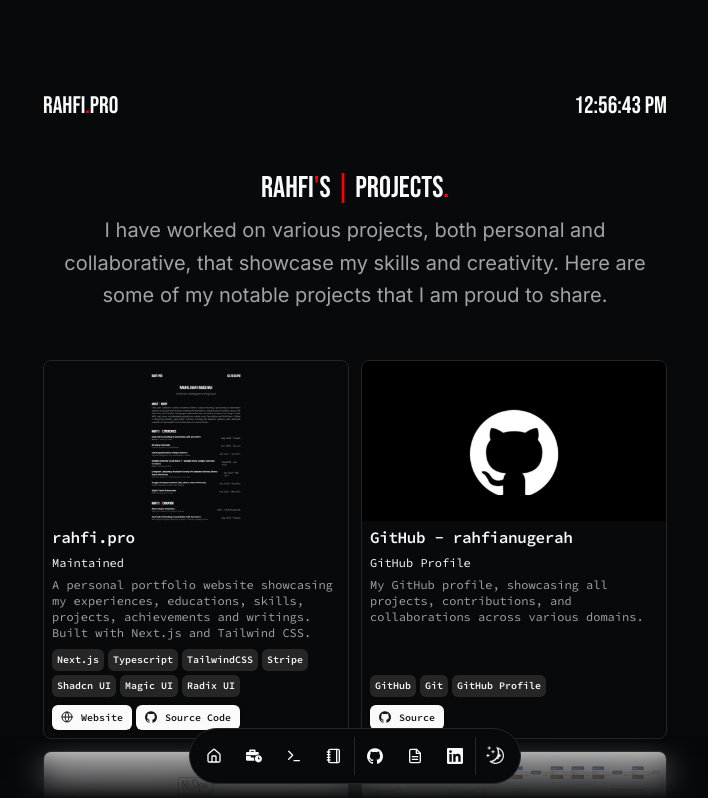
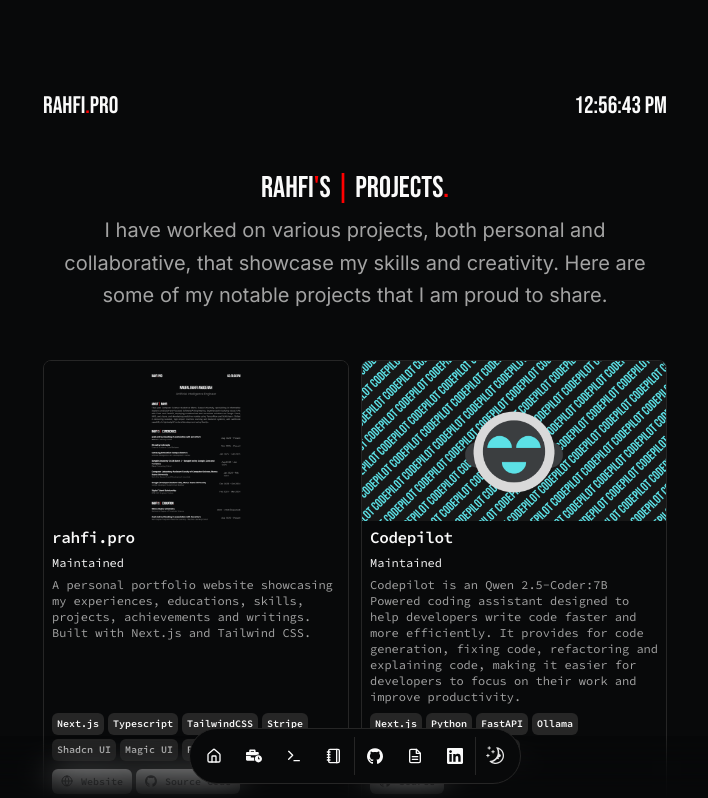
Before and after one commit to rahfianugerah/portfolio, a Next.js app: page /project in a window 1280 px wide. Shown: the top 798 px of the page, without its empty margins (285-993 px from the left). Built offline with nearby package versions, Linux system fonts and the light colour scheme.

Commit message:
chore: update the resume file

```diff
--- a/src/data/resume.tsx
+++ b/src/data/resume.tsx
@@ -404,29 +404,32 @@ export const DATA = {
       video: "",
     },
     {
-      title: "GitHub - rahfianugerah",
-      href: "https://github.com/rahfianugerah",
-      status: "GitHub Profile",
+      title: "Codepilot",
+      href: "https://github.com/codepilot",
+      status: "Maintained",
       description:
-        "My GitHub profile, showcasing all projects, contributions, and collaborations across various domains.",
+        "Codepilot is an Qwen 2.5-Coder:7B Powered coding assistant designed to help developers write code faster and more efficiently. It provides for code generation, fixing code, refactoring and explaining code, making it easier for developers to focus on their work and improve productivity.",
       technologies: [
-        "GitHub",
-        "Git",
-        "GitHub Profile"
+        "Next.js",
+        "Python",
+        "FastAPI",
+        "Ollama",
+        "Qwen 2.5-Coder:7B",
+        "LLMs",
       ],
       links: [
         {
           type: "Source",
-          href: "https://github.com/rahfianugerah",
+          href: "https://github.com/codepilot",
           icon: <Icons.github className="size-3" />,
         },
       ],
-      image: "/github.png",
+      image: "/codepilot-project.png",
       video: "",
     },
     {
       title: "An MLOps Approach for Heart Failure Prediction Using MLP and Bayesian Optimization via Tree-Structured Parzen Estimator (TPE)",
-      href: "https://github.com/rahfianugerah/mlops-heart-failure",
+      href: "https://github.com/rahfianugerah/codepilot",
       status: "Maintained",
       description:
         "The goal of this MLOps project is to build and deploy a robust heart failure prediction system using machine learning model. The project will use an MLOps lifecycle to automate the training, optimization, and deployment of the model.",
```
Also changed, not shown: public/codepilot-project.png (added).
